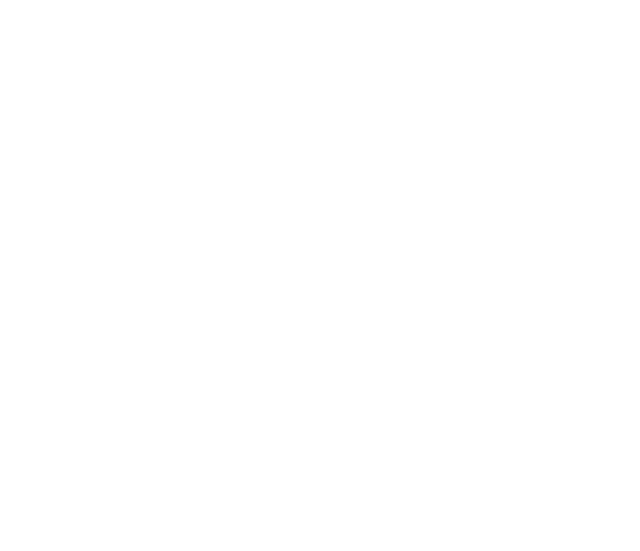
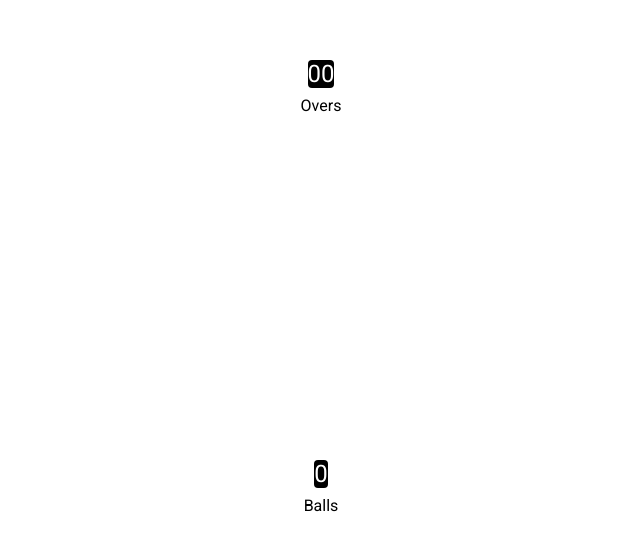
Before and after one commit to HiReception/cricket-counter-app, an Angular app: page / in a window 1280 px wide. Shown: the part 113-664 px from the top of the page, without its empty margins (319-959 px from the left). Built offline with nearby package versions, Linux system fonts and the light colour scheme.

Commit message:
Add base functionality

```diff
--- a/src/app/app.routes.ts
+++ b/src/app/app.routes.ts
@@ -1,3 +1,6 @@
 import { Routes } from '@angular/router';
+import { ScorerPaneComponent } from './scorer-pane/scorer-pane.component';
 
-export const routes: Routes = [];
+export const routes: Routes = [
+    {path: "", component: ScorerPaneComponent}
+];
--- /dev/null
+++ b/src/app/scorer-pane/scorer-pane.component.css
@@ -0,0 +1,25 @@
+:host {
+    display: flex;
+    flex-direction: column;
+    justify-content: center;
+    align-items: stretch;
+    height: 100%;
+    user-select: none;
+}
+
+.number-panel {
+    flex: 1;
+    display: flex;
+    flex-direction: column;
+    justify-content: center;
+    align-items: center;
+    gap: 8px;
+    cursor: pointer;
+}
+
+.number-display {
+    background: black;
+    color: white;
+    border-radius: 4px;
+    font-size: 24px;
+}
--- /dev/null
+++ b/src/app/scorer-pane/scorer-pane.component.html
@@ -0,0 +1,17 @@
+<div class="number-panel overs" matRipple (click)="incrementOvers()">
+    <div class="number-display">
+        {{ overCount | number: '2.0-0' }}
+    </div>
+    <div class="label">
+        Overs
+    </div>
+</div>
+
+<div class="number-panel balls" matRipple (click)="incrementBalls()">
+    <div class="number-display">
+        {{ ballCount | number: '1.0-0' }}
+    </div>
+    <div class="label">
+        Balls
+    </div>
+</div>
--- /dev/null
+++ b/src/app/scorer-pane/scorer-pane.component.ts
@@ -0,0 +1,26 @@
+import { DecimalPipe } from '@angular/common';
+import { Component } from '@angular/core';
+import { MatRippleModule } from '@angular/material/core'
+
+@Component({
+  selector: 'app-scorer-pane',
+  imports: [
+    DecimalPipe,
+    MatRippleModule
+  ],
+  templateUrl: './scorer-pane.component.html',
+  styleUrl: './scorer-pane.component.css'
+})
+export class ScorerPaneComponent {
+  overCount: number = 0;
+  ballCount: number = 0;
+
+  incrementOvers() {
+    this.overCount++;
+    this.ballCount = 0;
+  }
+
+  incrementBalls() {
+    this.ballCount++;
+  }
+}
```
Also changed, not shown: 1 other file (tests, documents, lock files or other folders).
